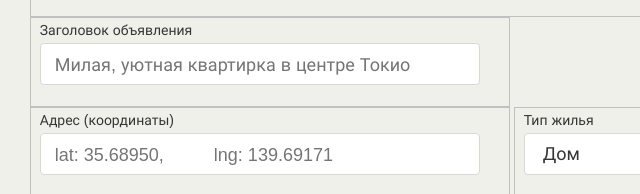
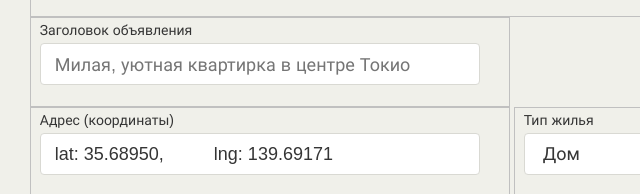
Before and after one commit to sanich123/japanBooking, a website with bundled scripts: page index.html in a window 1280 px wide. Shown: the part 820-1014 px from the top of the page, 92-732 px from the left. Built offline with nearby package versions, Linux system fonts and the light colour scheme.

Commit message:
set central point

```diff
--- a/index.html
+++ b/index.html
@@ -92,7 +92,7 @@
         </fieldset>
         <fieldset class="ad-form__element ad-form__element--wide">
           <label class="ad-form__label" for="address">Адрес (координаты)</label>
-          <input id="address" name="address" type="text" placeholder="lat: 35.68950,
+          <input id="address" name="address" type="text" value="lat: 35.68950,
           lng: 139.69171" required readonly>
         </fieldset>
         <fieldset class="ad-form__element">
--- a/js/modules/map.js
+++ b/js/modules/map.js
@@ -36,7 +36,6 @@ const bigMarker = L.marker(
 //Обработчик перемещения большой метки
 bigMarker.on('moveend', (evt) => {
   inputAddress.value = evt.target.getLatLng();
-
 });
 
 
```
